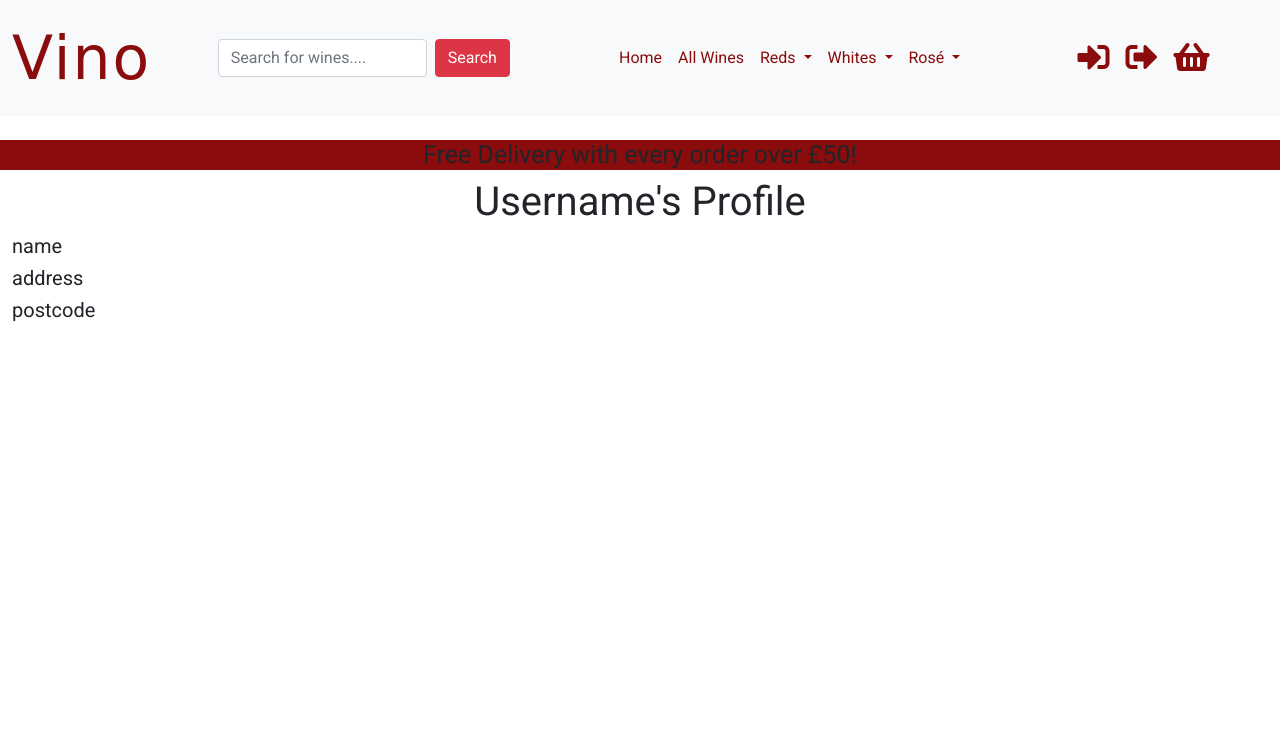
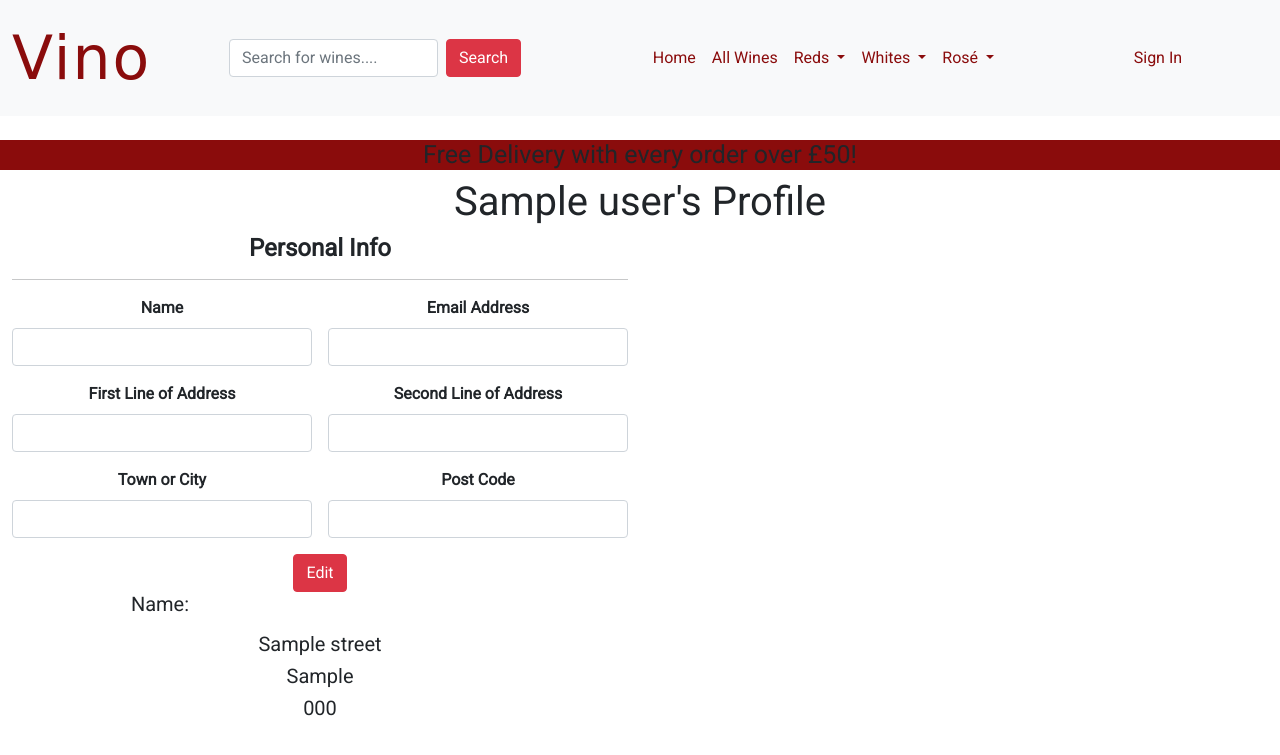
Before and after one commit to Bradders81/vino, a Django app: template profiles/templates/profiles/profile.html in a window 1280 px wide. Shown: the top 755 px of the page. Run offline with Django 3.2, Linux system fonts and the light colour scheme; the template is opened without the code that fills it: most values are stand-ins (such as "Sample title", 1, 10 or a date in 2020); some libraries are stand-ins or nearby versions; some web fonts are replaced.

Commit message:
Wire up nav links for: profile; sign-in; sign-out.

```diff
--- a/profiles/templates/profiles/profile.html
+++ b/profiles/templates/profiles/profile.html
@@ -1,27 +1,60 @@
 {% extends 'base.html' %}
-
 {% block content %}
 
 <div class="container-fluid">
 	<div class="row">
 		<div class="col">
-      <h1 class="center">Username's Profile</h1>
+			<h1 class="center">{{user_profile.user}}'s Profile</h1>
 		</div>
 	</div>
 	<div class="row">
-    <div class="col-12 col-md-6"></div>
-    <h5>name</h5>
-    <h5>address</h5>
-    <h5>postcode</h5>
-
-
+		<div class="col-12 col-md-6 center">
+			<h4><strong> Personal Info</strong></h4>
+			<hr/>
+      <!-- Credit: Bootstrap Form and customised for this project-->
+      <form class="row g-3" action="{% url 'profile' %}" method="POST">
+        {% csrf_token %}
+        <div class=" col-md-6  center">
+          <label for="name" class="form-label">Name</label>
+          <input type="text" class="form-control center" id="name">
+        </div>
+        <div class=" col-md-6  center">
+          <label for="email" class="form-label">Email Address</label>
+          <input type="text" class="form-control center" id="email">
+        </div>
+        <div class="col-md-6">
+          <label for="address1" class="form-label">First Line of Address</label>
+          <input type="text" class="form-control center" id="address1">
+        </div>
+        <div class="col-md-6">
+          <label for="address2" class="form-label">Second Line of Address</label>
+          <input type="text" class="form-control center" id="address2" >
+        </div>
+        <div class="col-md-6">
+          <label for="townCity" class="form-label">Town or City</label>
+          <input type="text" class="form-control center" id="townCity">
+        </div>
+        <div class="col-md-6">
+          <label for="postCode" class="form-label">Post Code</label>
+          <input type="text" class="form-control center" id="postCode">
         </div>
 
-
-
-
+        <div class="col-12">
+          <button type="submit" class="btn btn-danger">Edit</button>
+        </div>
+      </form>
+      <div class="row">
+        <div class="col-6">
+          <h5>Name:</h5>
+        </div>
       </div>
 
-
+			<h5></h5>
+			<h5>{{user_profile.street}}</h5>
+			<h5>{{user_profile.city_town}}</h5>
+			<h5>{{user_profile.postcode}}</h5>
+		</div>
+	</div>
+</div>
 
 {% endblock %}
--- a/static/css/style.css
+++ b/static/css/style.css
@@ -39,6 +39,12 @@ font-family: 'Roboto', sans-serif; (main family used)
 }
 
 .icon:hover {
+    color: #000;
+
+}
+
+
+.nav-hover li a i:hover {
     color: #000;
 
 }
@@ -160,6 +166,9 @@ box-shadow: #d8d2d2 4px 4px 4px 4px;
 
 }
 
+label {
+    font-weight: 600;
+}
 
 /*------- Media Queries -----*/
 
--- a/templates/navbar.html
+++ b/templates/navbar.html
@@ -16,7 +16,7 @@
 			<span class="navbar-toggler-icon"></span>
 		</button>
 		<div class="collapse navbar-collapse" id="navbarSupportedContent">
-			<form class="mx-auto d-flex" action=" {% url 'products' %}" method="get" >
+			<form class="mx-auto d-flex" action=" {% url 'products' %}" method="get">
 				<input
 					class="form-control me-2"
 					type="search"
@@ -29,13 +29,18 @@
 
 			<ul class="navbar-nav mx-auto mb-2 mb-lg-0">
 				<li class="nav-item">
-					<a class="nav-link active" aria-current="page" href="{% url 'home' %}">Home</a>
+					<a class="nav-link active" aria-current="page" href="{% url 'home' %}"
+						>Home</a
+					>
 				</li>
 				<li class="nav-item">
-					<a class="nav-link active" aria-current="page" href="{% url 'products' %}">All Wines</a>
+					<a
+						class="nav-link active"
+						aria-current="page"
+						href="{% url 'products' %}"
+						>All Wines</a
+					>
 				</li>
-
-
 
 				<li class="nav-item dropdown">
 					<a
@@ -88,7 +93,7 @@
 						data-bs-toggle="dropdown"
 						aria-expanded="false"
 					>
-					Rosé
+						Rosé
 					</a>
 					<ul class="dropdown-menu" aria-labelledby="navbarDropdown">
 						<li><a class="dropdown-item" href="#">Action</a></li>
@@ -98,20 +103,38 @@
 					</ul>
 				</li>
 			</ul>
-			<ul class="navbar-nav mx-auto mb-2 mb-lg-0">
+			<ul class="navbar-nav mx-auto mb-2 mb-lg-0 center nav-hover">
+									{% if request.user.is_authenticated %}
+					<li class="nav-item">
+					<a class="nav-link" aria-current="page" href="{% url 'profile' %}"
+						><i class="fas fa-2x fa-user"></i></a>
+				</li>
 
 				<li class="nav-item">
-					<a class="nav-link" aria-current="page" href="{% url 'account_login' %}"><i class="fas fa-2x fa-sign-in-alt"></i></a>
-				</li>
-				<li class="nav-item">
-					<a class="nav-link" aria-current="page" href="{% url 'account_logout' %}"><i class="fas fa-2x fa-sign-out-alt"></i></a>
+					<a class="nav-link" aria-current="page" href="#"
+						><i class="fas fa-2x fa-shopping-basket"></i></a
+					>
 				</li>
 
+				<li class="nav-item">
+					<a class="nav-link"
+						aria-current="page"
+						href="{% url 'account_logout' %}"
+						><i class="fas fa-2x fa-sign-out-alt"></i></a>
+				</li>
 
-
+				{% else %}
 				<li class="nav-item">
-					<a class="nav-link" aria-current="page" href="#"><i class="fas fa-2x fa-shopping-basket"></i></i></a>
+					<a class="nav-link"
+				aria-current="page"
+				href="{% url 'account_login' %}"
+				>Sign In</a>
 				</li>
+				</li>
+					<li class="nav-item">
+				<a class="nav-link" aria-current="page" href="#"
+				></a>
+				{% endif %}
 			</ul>
 		</div>
 	</div>
```
Lines whose indentation alone changed are shown as unchanged.
